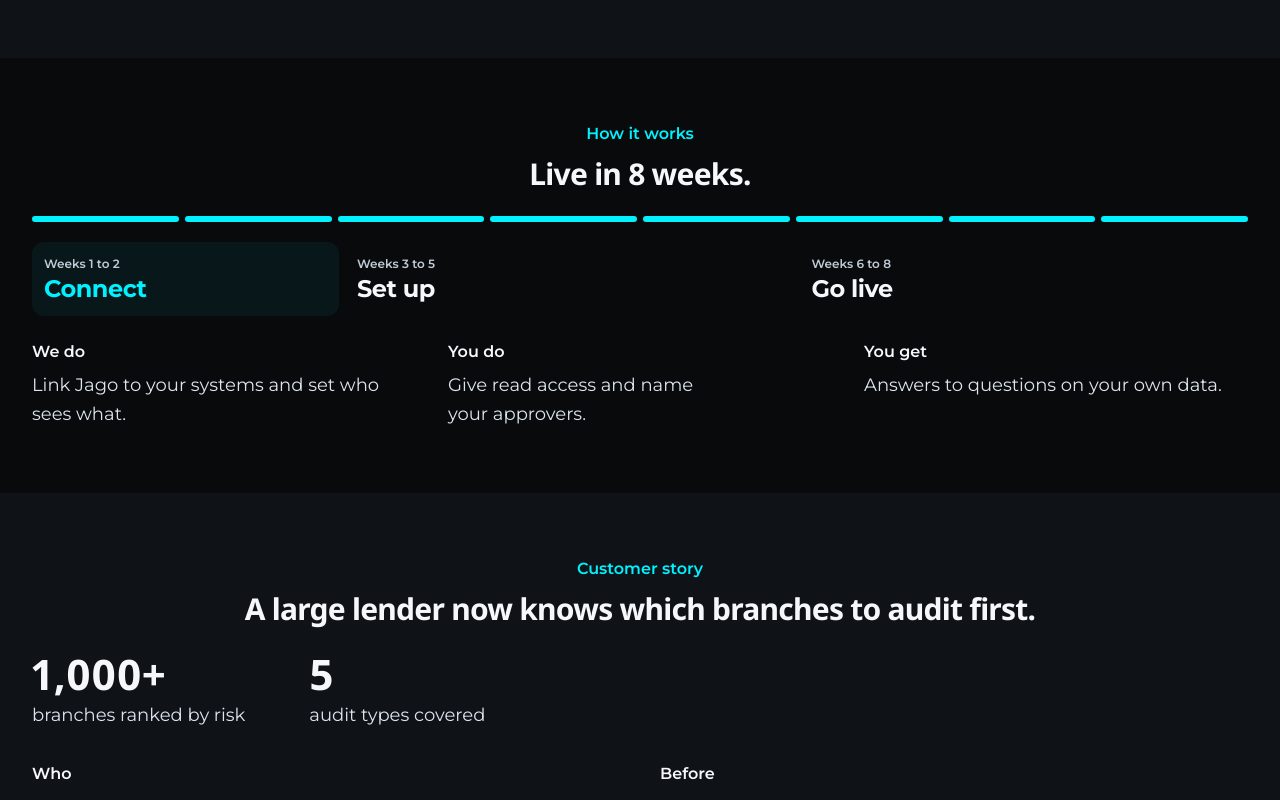
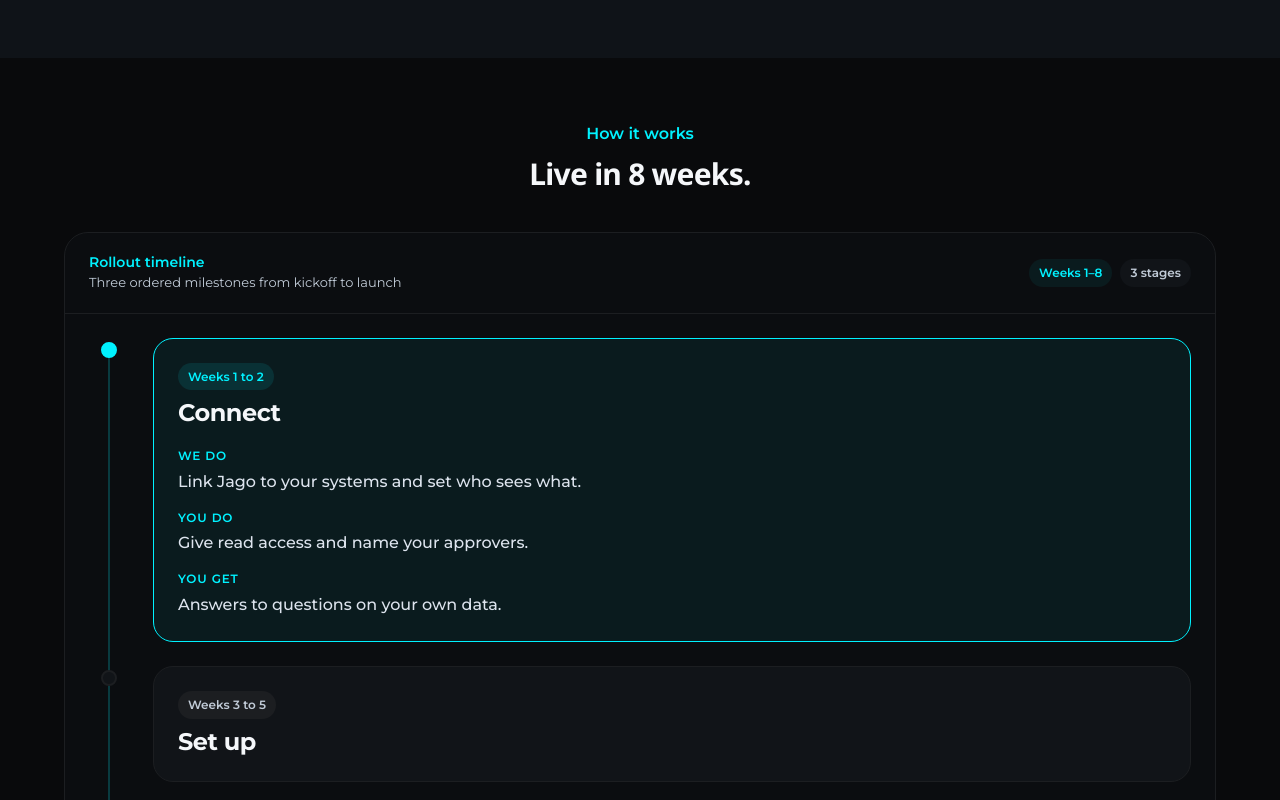
Before and after one commit to AnshumanMohanty90/jagotech, a React (Vite) app: page / in a window 1280 px wide. Shown: the part 2800-3600 px from the top of the page. Built offline with nearby package versions, Linux system fonts and the light colour scheme; no server answers.

Commit message:
How it works: rollout timeline card layout from design
Co-Authored-By: Claude Sonnet 5.5 <noreply@anthropic.com>
Claude-Session: https://claude.ai/code/session_01QhYuhECP3EBWSdtT5JUL54

```diff
--- a/src/components/site/HowItWorks.jsx
+++ b/src/components/site/HowItWorks.jsx
@@ -1,7 +1,6 @@
 import React, { useState } from "react";
 import Reveal from "@/components/site/Reveal";
 import SectionIntro from "@/components/site/SectionIntro";
-import useInView from "@/hooks/useInView";
 
 // The 8-week plan: the same "We do, You do, You get" lines as the plan PDF.
 const PHASES = [
@@ -28,85 +27,77 @@ const PHASES = [
   },
 ];
 
-// Segment widths for weeks 1-2, 3-5, 6-8 out of 8.
-const GROW = [2, 3, 3];
+const DETAIL = [
+  ["We do", "weDo"],
+  ["You do", "youDo"],
+  ["You get", "youGet"],
+];
 
 export default function HowItWorks() {
   const [active, setActive] = useState(0);
-  const [trackRef, inView] = useInView("0px 0px -15% 0px");
-  const p = PHASES[active];
-
-  // Eight week ticks; the cyan fill sweeps from week 1 to week 8 when in view.
-  const ticks = [];
-  PHASES.forEach((ph, pi) => {
-    for (let k = 0; k < GROW[pi]; k++) ticks.push(pi);
-  });
 
   return (
     <Reveal id="how" className="relative">
-      <div className="relative mx-auto max-w-7xl px-5 sm:px-8">
+      <div className="relative mx-auto max-w-[1216px] px-5 sm:px-8">
         <SectionIntro eyebrow="How it works" title="Live in 8 weeks." />
 
-        <div ref={trackRef} className="mt-6 min-w-0">
-          {/* Progress track: weeks 1 to 8 */}
-          <div className="flex gap-1.5 min-w-0" aria-hidden="true">
-            {ticks.map((seg, i) => (
-              <div key={i} className="h-1.5 flex-1 rounded-full bg-secondary overflow-hidden">
-                <div
-                  className="h-full bg-primary"
-                  style={{
-                    width: inView ? "100%" : "0%",
-                    transition: "width 1000ms ease-out",
-                    transitionDelay: `${i * 120}ms`,
-                  }}
-                />
+        <div className="mt-10 overflow-hidden rounded-3xl border border-[#1c1e21] bg-[#0b0d10]">
+          <div className="flex flex-wrap items-center justify-between gap-3 border-b border-[#1c1e21] px-6 py-5">
+            <div className="flex flex-col gap-0.5">
+              <p className="site-line font-ui text-sm font-semibold text-primary">Rollout timeline</p>
+              <p className="site-line text-[13px] text-[#c1cbd7]">Three ordered milestones from kickoff to launch</p>
             </div>
-            ))}
+            <div className="flex items-center gap-2 font-ui text-xs font-semibold">
+              <span className="rounded-full bg-[rgba(0,245,255,0.06)] px-2.5 py-1.5 text-primary">Weeks 1–8</span>
+              <span className="rounded-full bg-[#111418] px-2.5 py-1.5 text-[#c1cbd7]">3 stages</span>
+            </div>
           </div>
 
-          {/* Phase buttons */}
-          <div className="mt-5 grid grid-cols-3 gap-1.5 min-w-0 sm:flex">
+          <ol className="relative flex flex-col gap-6 p-6">
+            <span aria-hidden="true" className="absolute left-[43px] top-8 bottom-14 w-0.5 rounded-full bg-[rgba(0,242,255,0.2)]" />
             {PHASES.map((ph, i) => {
               const on = active === i;
               return (
+                <li key={ph.label} className="relative flex gap-6">
+                  <div className="flex w-10 shrink-0 justify-center">
+                    <span
+                      aria-hidden="true"
+                      className={`relative z-10 mt-1 h-4 w-4 rounded-full border-2 ${
+                        on ? "border-primary bg-primary" : "border-[#1c1e21] bg-[#111418]"
+                      }`}
+                    />
+                  </div>
                   <button
-                  key={ph.label}
                     type="button"
                     aria-expanded={on}
                     onClick={() => setActive(i)}
-                  style={{ flex: `${GROW[i]} 1 0%` }}
-                  className={`site-row site-choice min-w-0 rounded-lg px-2.5 py-3 text-left min-h-[44px] sm:px-3 ${
-                    on ? "bg-[rgba(0,245,255,0.06)]" : ""
+                    className={`site-choice min-w-0 flex-1 rounded-[20px] border p-6 text-left ${
+                      on ? "border-primary bg-[rgba(0,245,255,0.06)]" : "border-[#1c1e21] bg-[#111418]"
                     }`}
                   >
-                  <span className="block whitespace-nowrap text-xs leading-relaxed text-muted-foreground">{ph.label}</span>
                     <span
-                    className={`mt-0.5 block font-ui text-base sm:text-2xl font-bold leading-tight ${
-                      on ? "text-primary" : "text-foreground"
+                      className={`inline-block rounded-full px-2.5 py-1.5 font-ui text-xs font-semibold ${
+                        on ? "bg-[rgba(0,242,255,0.1)] text-primary" : "bg-[#1c1e21] text-[#c1cbd7]"
                       }`}
                     >
-                    {ph.title}
+                      {ph.label}
                     </span>
+                    <span className="mt-2 block font-ui text-2xl font-bold leading-[1.25] text-foreground">{ph.title}</span>
+                    {on && (
+                      <span className="mt-5 flex flex-col gap-4">
+                        {DETAIL.map(([label, key]) => (
+                          <span key={key} className="flex flex-col gap-1.5">
+                            <span className="font-ui text-xs font-semibold uppercase tracking-[0.8px] text-primary">{label}</span>
+                            <span className="font-ui text-base font-medium leading-6 text-[#dde4ee]">{ph[key]}</span>
+                          </span>
+                        ))}
+                      </span>
+                    )}
                   </button>
+                </li>
               );
             })}
-          </div>
-
-          {/* Open phase: We do / You do / You get */}
-          <div className="mt-6 grid gap-5 sm:grid-cols-3 sm:gap-8 min-w-0">
-            <div>
-              <p className="site-label">We do</p>
-              <p className="mt-2 text-base leading-relaxed">{p.weDo}</p>
-            </div>
-            <div>
-              <p className="site-label">You do</p>
-              <p className="mt-2 text-base leading-relaxed">{p.youDo}</p>
-            </div>
-            <div>
-              <p className="site-label">You get</p>
-              <p className="mt-2 text-base leading-relaxed">{p.youGet}</p>
-            </div>
-          </div>
+          </ol>
         </div>
       </div>
     </Reveal>
```
Lines whose indentation alone changed are shown as unchanged.
